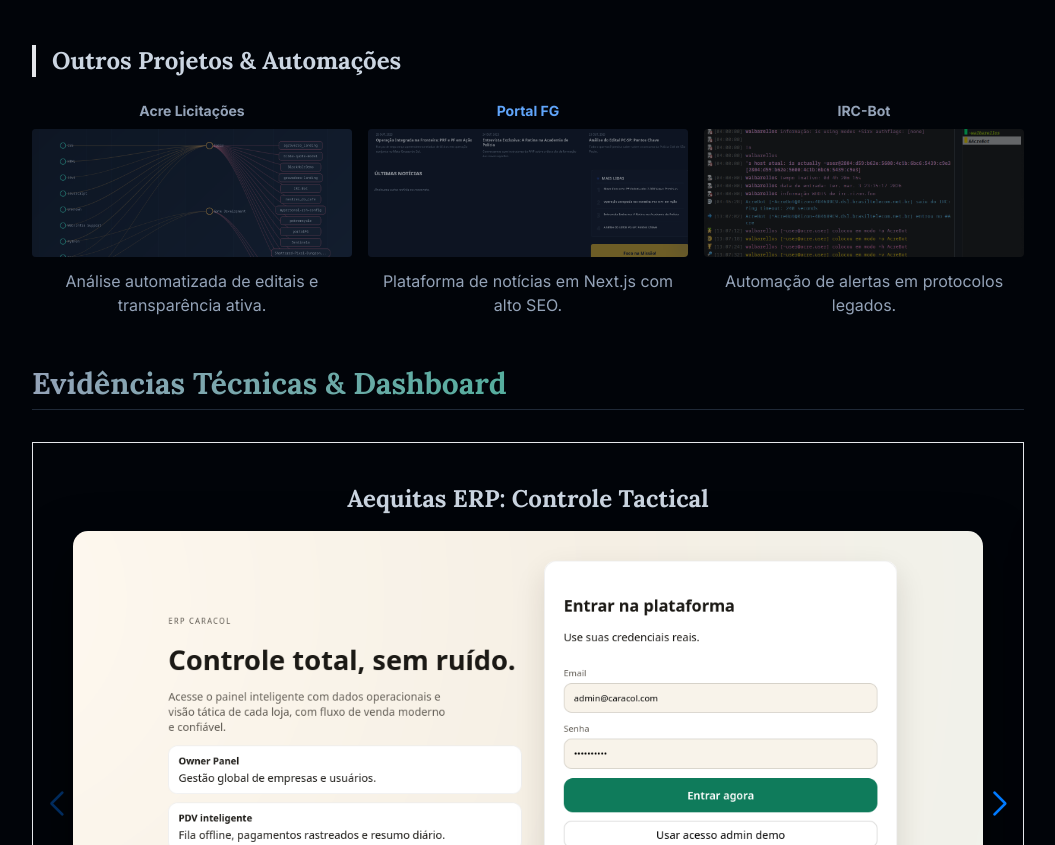
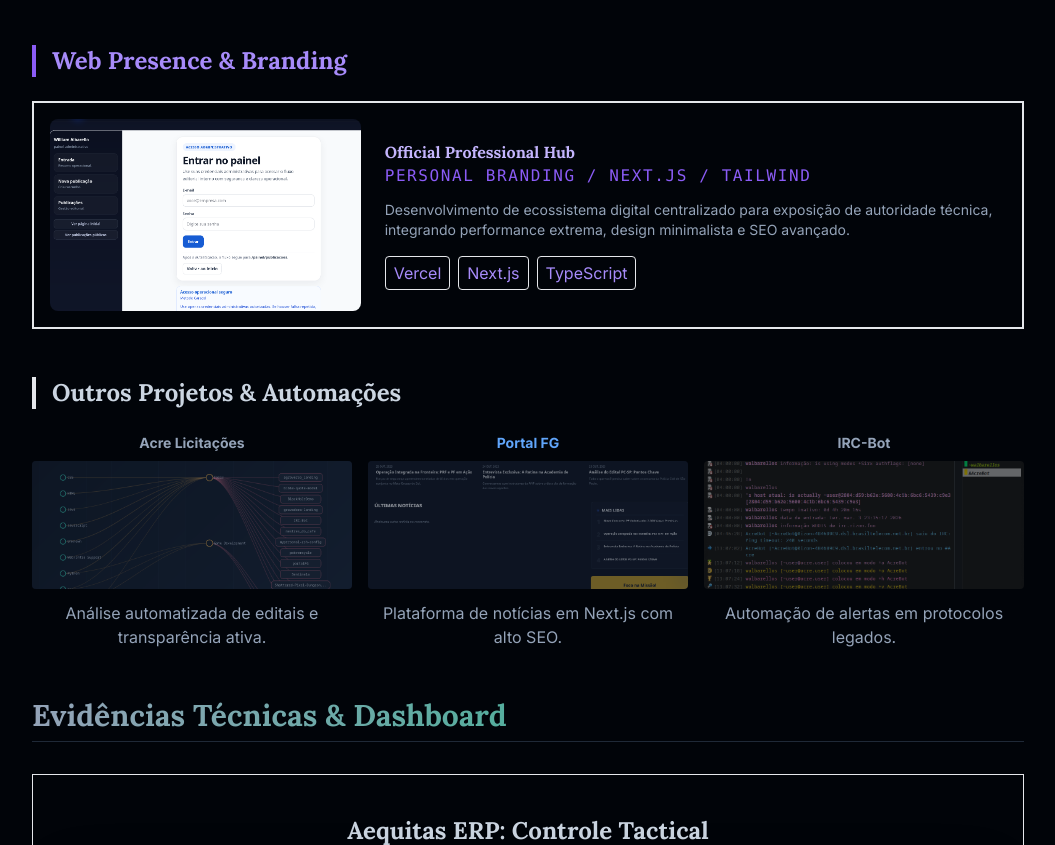
Before and after one commit to walbarellos/curriculum-landing, a plain HTML site: page index.html in a window 1280 px wide. Shown: the part 1871-2716 px from the top of the page, without its empty margins (112-1167 px from the left). Drawn offline with nearby package versions, Linux system fonts and the light colour scheme.

Commit message:
Update cards.html

```diff
--- a/components/cards.html
+++ b/components/cards.html
@@ -64,6 +64,33 @@
       <img src="assets/img/skillset.png" class="w-full h-full object-cover opacity-60 hover:opacity-100 transition cursor-zoom-in" onclick="openLightbox(this.src)">
     </div>
     <p class="card-body text-sm">Design responsivo focado em autoridade visual e performance GSAP.</p>
+  </div>
+
+</div>
+
+<h2 class="text-2xl font-semibold text-purple-400 mb-6 text-left border-l-4 border-purple-500 pl-4 section-title">Web Presence & Branding</h2>
+<div class="grid md:grid-cols-1 gap-6 text-center mb-12">
+
+  <div class="card-css border-2 border-purple-500/30">
+    <div class="flex flex-col md:flex-row items-center gap-6 p-4">
+      <div class="w-full md:w-1/3 overflow-hidden rounded-lg bg-gray-950 h-48">
+        <img src="assets/img/site.png" class="w-full h-full object-cover cursor-zoom-in" onclick="openLightbox(this.src)">
+      </div>
+      <div class="w-full md:w-2/3 text-left">
+        <p class="card-title">
+          <a href="https://willianalbarello.vercel.app/" target="_blank" class="text-purple-300 hover:underline">Official Professional Hub</a>
+        </p>
+        <p class="text-[10px] text-purple-500 font-mono mb-3 uppercase tracking-widest">Personal Branding / Next.js / Tailwind</p>
+        <p class="card-body text-slate-300 text-sm">
+          Desenvolvimento de ecossistema digital centralizado para exposição de autoridade técnica, integrando performance extrema, design minimalista e SEO avançado.
+        </p>
+        <div class="mt-4 flex flex-wrap gap-2 text-[9px]">
+          <span class="px-2 py-1 bg-purple-500/10 border border-purple-500/20 rounded text-purple-400">Vercel</span>
+          <span class="px-2 py-1 bg-purple-500/10 border border-purple-500/20 rounded text-purple-400">Next.js</span>
+          <span class="px-2 py-1 bg-purple-500/10 border border-purple-500/20 rounded text-purple-400">TypeScript</span>
+        </div>
+      </div>
+    </div>
   </div>
 
 </div>
```
